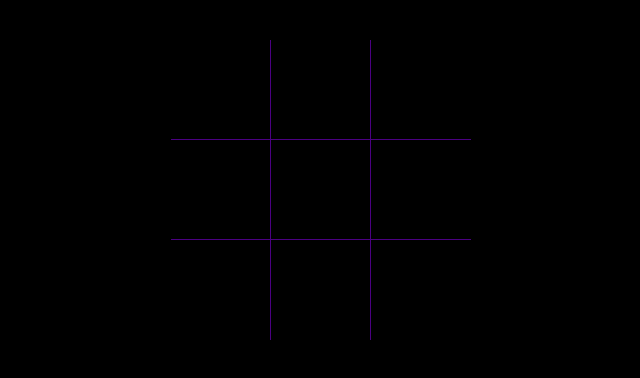
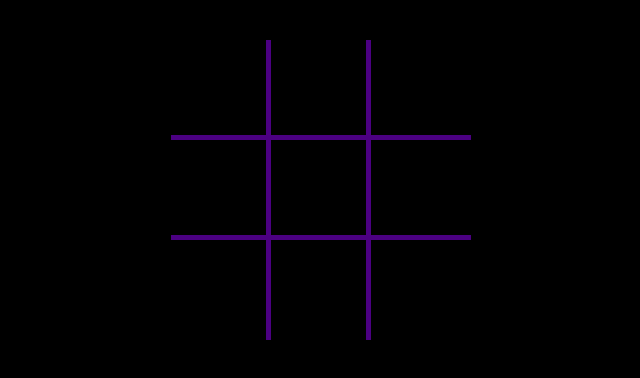
Before and after one commit to Ahmad-b1995/tic-tac-toe, a plain HTML site: page index.html in a window 1280 px wide. Shown: the whole page, without its empty margins (319-959 px from the left). Drawn offline with Linux system fonts and the light colour scheme.

Commit message:
hover & click handled

```diff
--- a/index.css
+++ b/index.css
@@ -1,5 +1,6 @@
 body {
   display: flex;
+  font-family: sans-serif;
   align-items: flex-start;
   justify-content: center;
   padding: 2rem 0.5rem 0.5rem;
@@ -17,13 +18,24 @@ body {
   align-items: center;
   justify-content: center;
   color: yellowgreen;
+  cursor: pointer;
+  font-size: 2em;
 }
 
-.right-border{
-    border-right: 1px solid indigo;
+.right-border {
+  border-right: 5px solid indigo;
 }
 
+.bottom-border {
+  border-bottom: 5px solid indigo;
+}
 
-.bottom-border{
-    border-bottom: 1px solid indigo;
+.x-hover:hover::after {
+  content: "X";
+  opacity: 0.4;
 }
+
+.o-hover:hover::after {
+  content: "O";
+  opacity: 0.4;
+}
--- a/index.html
+++ b/index.html
@@ -8,15 +8,15 @@
   </head>
   <body>
     <div class="board">
-      <div class="tile right-border bottom-border"></div>
-      <div class="tile right-border bottom-border"></div>
-      <div class="tile bottom-border"></div>
-      <div class="tile right-border bottom-border"></div>
-      <div class="tile right-border bottom-border"></div>
-      <div class="tile bottom-border"></div>
-      <div class="tile right-border"></div>
-      <div class="tile right-border"></div>
-      <div class="tile"></div>
+      <div data-index="1" class="tile right-border bottom-border"></div>
+      <div data-index="2" class="tile right-border bottom-border"></div>
+      <div data-index="3" class="tile bottom-border"></div>
+      <div data-index="4" class="tile right-border bottom-border"></div>
+      <div data-index="5" class="tile right-border bottom-border"></div>
+      <div data-index="6" class="tile bottom-border"></div>
+      <div data-index="7" class="tile right-border"></div>
+      <div data-index="8" class="tile right-border"></div>
+      <div data-index="9" class="tile"></div>
     </div>
     <script src="index.js"></script>
   </body>
--- a/index.js
+++ b/index.js
@@ -0,0 +1,36 @@
+const PLAYER_X = "X";
+const PLAYER_O = "O";
+let turn = PLAYER_X;
+const tiles = document.querySelectorAll(".tile");
+tiles.forEach((tile) => tile.addEventListener("click", tileClick));
+
+setHoverText();
+
+function setHoverText() {
+  tiles.forEach((tile) => {
+    tile.classList.remove("x-hover");
+    tile.classList.remove("o-hover");
+  });
+
+  const hoverClass = `${turn.toLowerCase()}-hover`;
+
+  tiles.forEach((tile) => {
+    console.log(tile.innerText)
+    if(tile.innerText == ''){
+      tile.classList.add(hoverClass);
+    }
+  });
+}
+
+function tileClick() {
+  const tile = event.target;
+  if (tile.innerText != '') return;
+  if (turn === PLAYER_X) {
+    tile.innerText = PLAYER_X;
+    turn = PLAYER_O;
+  } else {
+    tile.innerText = PLAYER_O;
+    turn = PLAYER_X;
+  }
+  setHoverText();
+}
```
